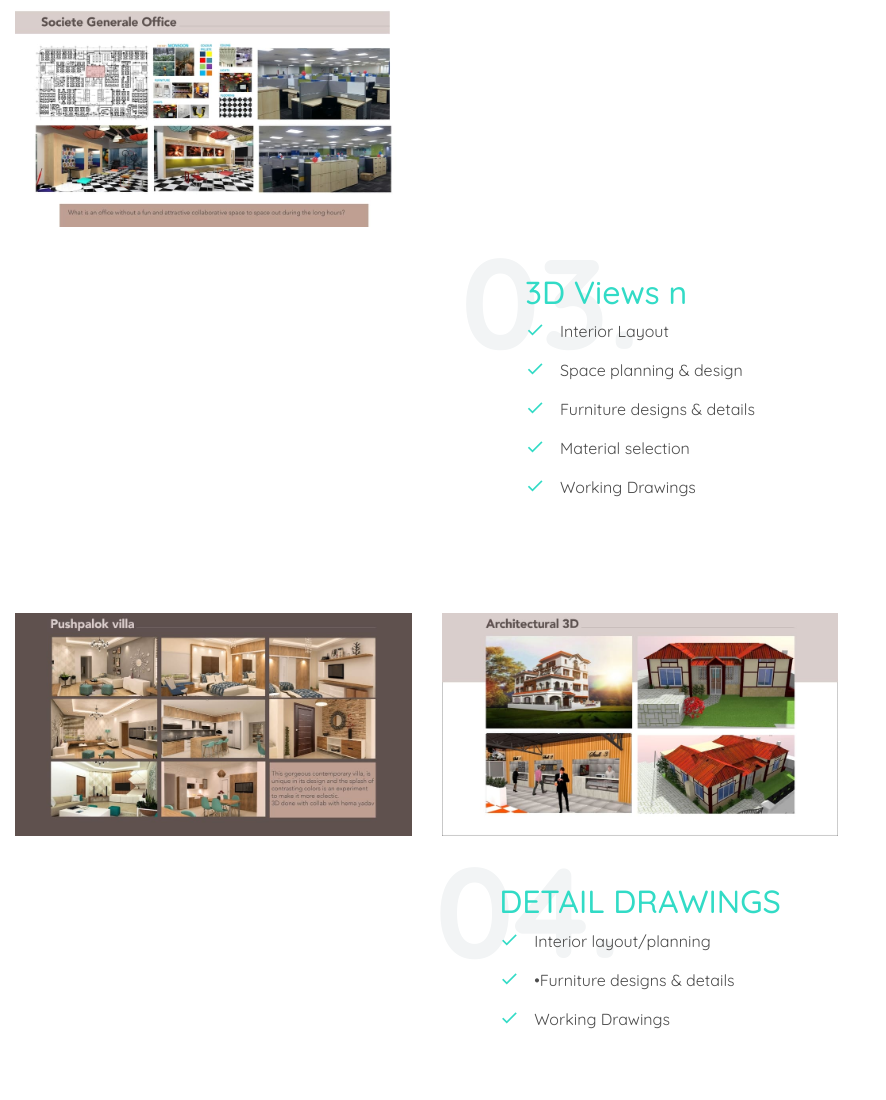
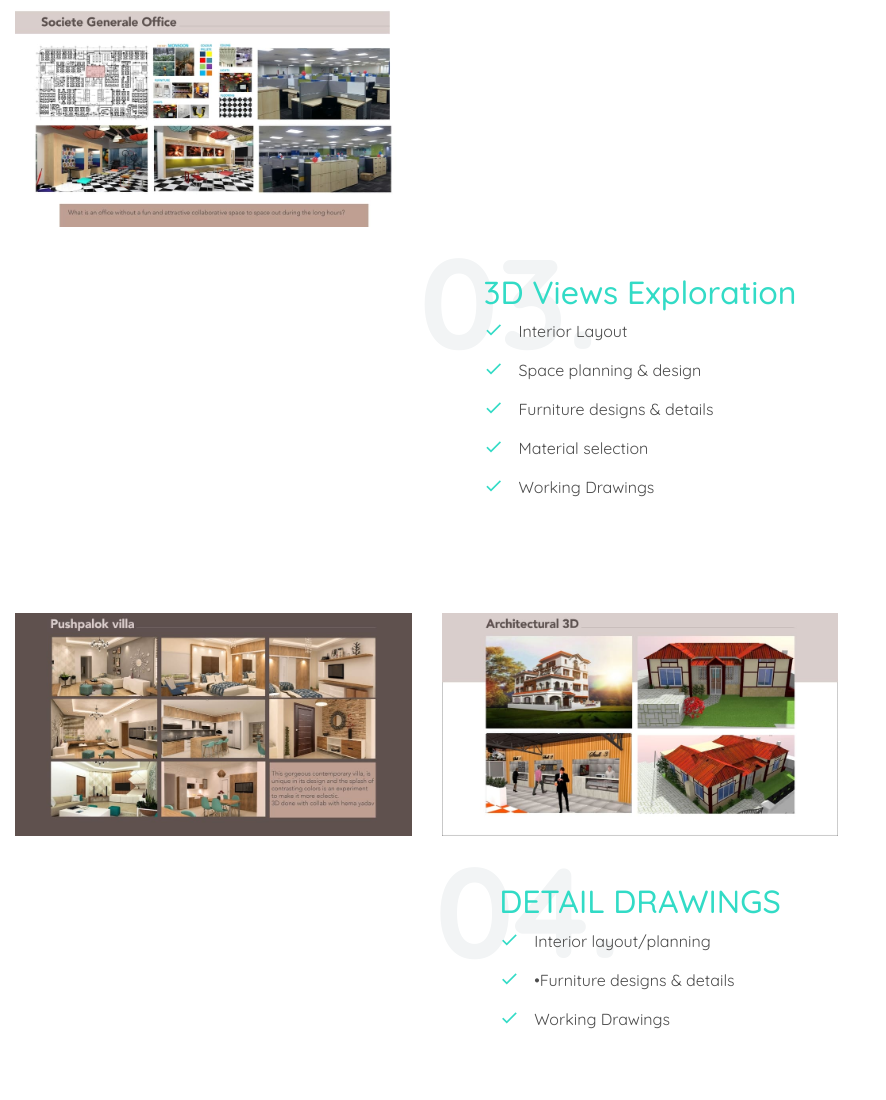
Before and after one commit to soumya-atti/soumya-atti.github.io, a plain HTML site: page index.html in a window 1280 px wide. Shown: the part 3837-4937 px from the top of the page, without its empty margins (0-886 px from the left). Drawn offline with Linux system fonts and the light colour scheme; files whose address does not match are found by name.

Commit message:
Update index.html

```diff
--- a/index.html
+++ b/index.html
@@ -451,8 +451,7 @@
         <div class="row mb-5 justify-content-center">
           <div class="p-3 box-with-humber">
             <div class="number-behind">03.</div>
-            <h2 class="text-primary">3D Views
-              n</h2>
+            <h2 class="text-primary">3D Views Exploration</h2>
             <ul class="list-unstyled ul-check primary">
               <li>Interior Layout</li>
               <li>Space planning & design</li>
@@ -711,7 +710,7 @@
 
             <div class="p-4 mb-3 bg-white">
               <p class="mb-0 font-weight-bold">Address</p>
-              <p class="mb-4">Shilong, Meghalaya</p>
+              <p class="mb-4">Bangalore, Karnataka</p>
 
               <p class="mb-0 font-weight-bold">Phone</p>
               <p class="mb-4"><a href="#">+91-9790468446</a></p>
```
